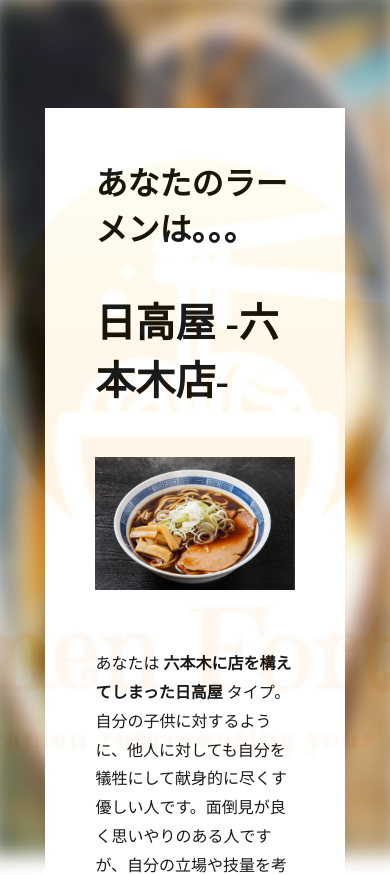
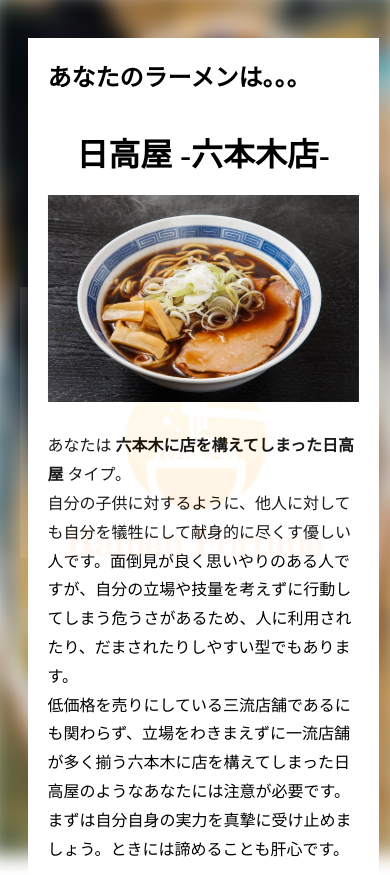
Before and after one commit to kenoharada/ramen_fortune, a Nuxt app in the folder app/: page /results in a window 390 px wide. Shown: the top 875 px of the page. Built offline with nearby package versions, Linux system fonts and the light colour scheme.

Commit message:
バックグラウンドのロゴのサイズを修正しresponsiveに対応

```diff
--- a/app/layouts/default.vue
+++ b/app/layouts/default.vue
@@ -1,12 +1,5 @@
 <template>
   <div>
-    <!-- <div class="header">
-      <img
-        class="header__logo"
-        src="/logo.png"
-        alt="Ramen Fortune"
-      >
-    </div> -->
     <div class="app-page">
       <img
         class="app-page__background"
@@ -31,28 +24,9 @@
 </script>
 
 <style scoped lang="scss">
-.header {
-  position: relative;
-  width: 100%;
-  height: 100px;
-  background-color: rgba(1, 1, 1, 0.5);
-
-  &::before {
-    position: absolute;
-    content: '';
-    width: 100%;
-    height: 100%;
-    background-color: rgba(0, 0, 0, 0.5);
-    z-index: 10;
-  }
-
-  &__logo {
-
-  }
-}
-
-
 .app-page {
+  width: 100vw;
+  min-height: 100vh;
   display: flex;
   justify-content: center;
   align-items: center;
@@ -60,9 +34,7 @@
   &__background {
     position: fixed;
     top: 0;
-    bottom: 0;
     left: 0;
-    right: 0;
     filter: blur(10px);
     margin: -10px;
     width: calc(100% + 20px);
@@ -72,8 +44,22 @@
 
   &__contents {
     width: 80%;
-    margin: 100px auto;
+    min-height: calc(100vh - 160px);
+    margin: 80px auto;
     background-color: white;
   }
 }
+
+@media screen and (max-width: 768px) {
+  .app-page {
+    display: flex;
+    align-items: center;
+
+    &__contents {
+      width: 90%;
+      min-height: calc(100vh - 60px);
+      margin: 30px auto;
+    }
+  }
+}
 </style>
--- a/app/pages/index.vue
+++ b/app/pages/index.vue
@@ -21,7 +21,6 @@
 
 <style scoped lang="scss">
 .topPage {
-  height: 90vh;
   display: flex;
   flex-direction: column;
   justify-content: center;
@@ -64,4 +63,15 @@
     background-color: rgba(76, 175, 80, 0.4);
   }
 }
+
+@media screen and (max-width: 768px) {
+  .topPage {
+    margin-top: calc(50vh - 30px - 50%);
+
+    &__logo {
+      width: 200px;
+      height: 200px;
+    }
+  }
+}
 </style>
--- a/app/pages/questions.vue
+++ b/app/pages/questions.vue
@@ -13,13 +13,13 @@
         </div>
         <div>
           <el-radio-group
-            class="questions__item"
+            class="questions__radio"
             v-model="answers[index]"
           >
             <el-radio-button :label="{ score: 2, typeId: question.typeId }">
               はい
             </el-radio-button>
-            <el-radio-button :label="{ score: 1, typeId: question.typeId }">
+            <el-radio-button :label="{ score: 1, typeId: question.typeId }" class="question__radio__middle">
               どちらでもない
             </el-radio-button>
             <el-radio-button :label="{ score: 0, typeId: question.typeId }">
@@ -211,11 +211,11 @@
 
   &::before {
     content: '';
-    width: 1000px;
-    height: 1000px;
+    width: 100vh;
+    height: calc(100vh - 180px);
     position: fixed;
-    top: calc(50% - 500px);
-    left: calc(50% - 500px);
+    top: calc(50% - 50vh + 90px);
+    left: calc(50% - 50vh);
     background-image: url('/logo.png');
     background-repeat: no-repeat;
     background-size: 100%;
@@ -272,4 +272,33 @@
   border-color: rgba(76, 175, 80, 1);
   box-shadow: none;
 }
+
+@media screen and (max-width: 768px) {
+  .questions {
+    margin: 30px auto;
+
+    &::before {
+      width: 90vw;
+      height: calc(90vw - 80px);
+      top: calc(50% - 45vw + 40px);
+      left: calc(50% - 45vw);
+    }
+
+    &__item {
+      flex-direction: column;
+    }
+
+    &__sentence {
+      width: 100%;
+    }
+
+    &__radio__middle {
+      width: 50%;
+    }
+  }
+
+  .el-radio-button {
+    display: inline;
+  }
+}
 </style>
--- a/app/pages/results.vue
+++ b/app/pages/results.vue
@@ -1,6 +1,6 @@
 <template>
   <div class="result">
-    <h1>あなたのラーメンは。。。</h1>
+    <h1 class="result__heading">あなたのラーメンは。。。</h1>
     <div class="result__contents">
       <div
         class="result__ramenName"
@@ -130,15 +130,14 @@
 <style scoped lang="scss">
 .result {
   margin: 50px;
-  min-height: 90vh;
 
   &::before {
     content: '';
-    width: 1000px;
-    height: 1000px;
+    width: 100vh;
+    height: calc(100vh - 180px);
     position: fixed;
-    top: calc(50% - 500px);
-    left: calc(50% - 500px);
+    top: calc(50% - 50vh + 90px);
+    left: calc(50% - 50vh);
     background-image: url('/logo.png');
     background-repeat: no-repeat;
     background-size: 100%;
@@ -183,4 +182,33 @@
     }
   }
 }
+
+@media screen and (max-width: 768px) {
+  .result {
+    margin: 20px;
+
+    &::before {
+      width: 90vw;
+      height: calc(90vw - 80px);
+      top: calc(50% - 45vw + 40px);
+      left: calc(50% - 45vw);
+    }
+
+    &__heading {
+      font-size: 24px;
+    }
+
+    &__ramenName {
+      font-size: 32px;
+    }
+
+    &__ramenImage {
+      margin: auto;
+    }
+
+    &__toTopPage {
+      margin: 20px auto;
+    }
+  }
+}
 </style>
```
